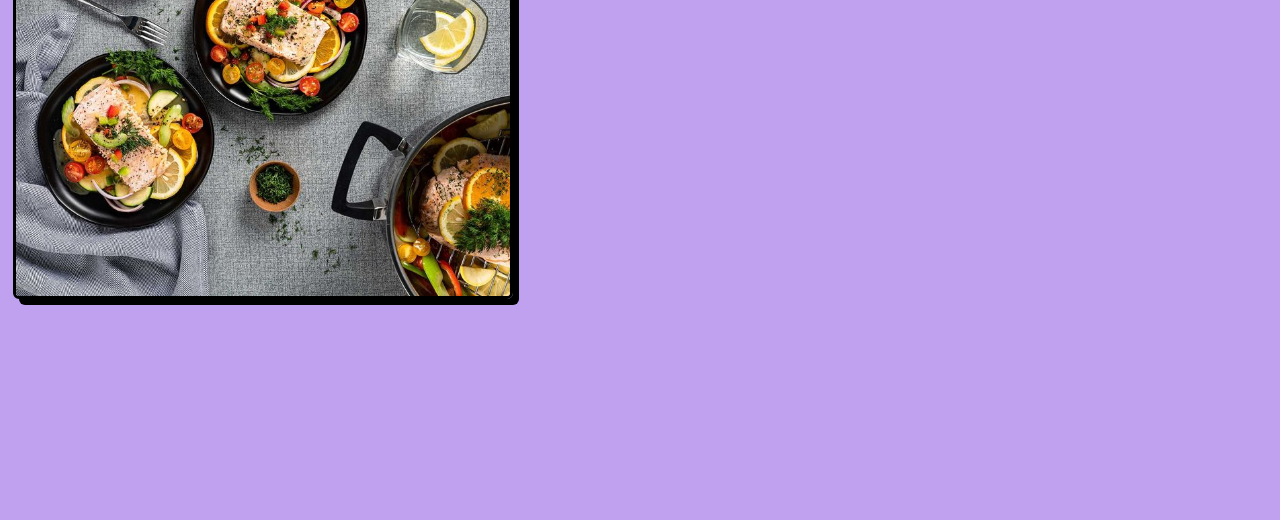
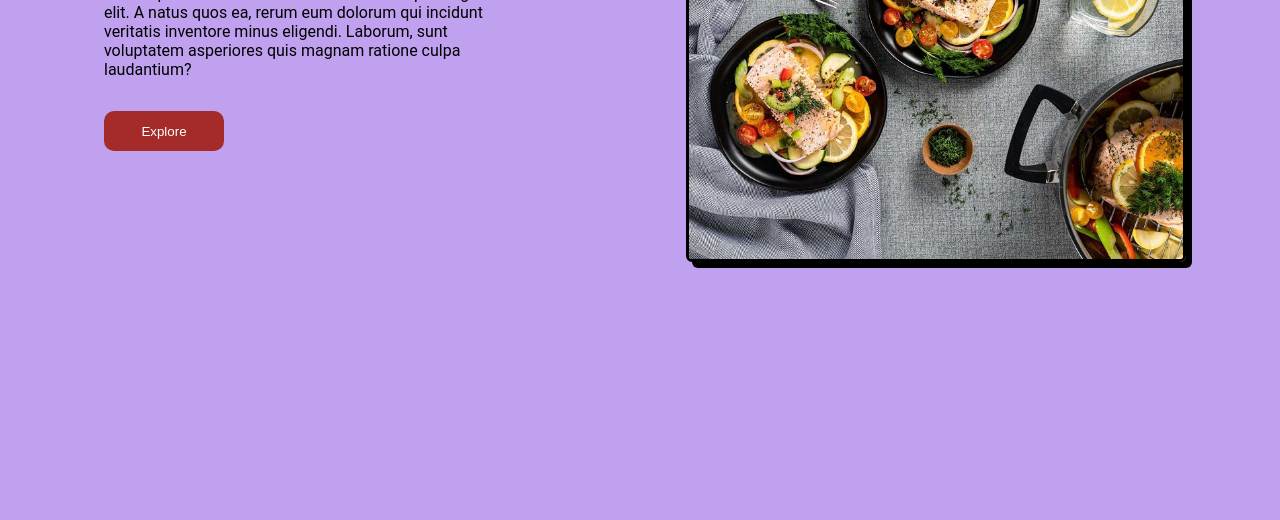
Before and after one commit to muktarkabir/restaurant-page, a website built with webpack: page src/template.html in a window 1280 px wide. Shown: the part 280-800 px from the top of the page. Built offline with nearby package versions, Linux system fonts and the light colour scheme.

Commit message:
Design Homepage

```diff
--- a/src/style.css
+++ b/src/style.css
@@ -19,12 +19,15 @@
   --bgc-purple: rgb(192, 161, 239);
   --header-height: 16dvh;
   --content-height: calc(100dvh - var(var(--header-height)));
+  --font-stack: "Roboto", system-ui, "Segoe UI", Roboto, Helvetica, Arial,
+    sans-serif, "Apple Color Emoji", "Segoe UI Emoji", "Segoe UI Symbol";
 }
 
 body {
   background-color: var(--bgc-purple);
   display: flex;
   flex-direction: column;
+  font-family: var(--font-stack);
 }
 
 /* Hide scrollbar for Chrome, Safari and Opera */
@@ -34,8 +37,8 @@ html::-webkit-scrollbar {
 
 /* Hide scrollbar for IE, Edge and Firefox */
 html {
-  -ms-overflow-style: none;  /* IE and Edge */
-  scrollbar-width: none;  /* Firefox */
+  -ms-overflow-style: none; /* IE and Edge */
+  scrollbar-width: none; /* Firefox */
 }
 
 header {
@@ -64,19 +67,38 @@ button {
   cursor: pointer;
 }
 
-#content{
+#content {
   max-height: var(--content-height);
-  padding: .8rem;
+  padding: 0.8rem;
+  display: flex;
 }
 
-.picture{
-  width: min(500px,100%);
-  aspect-ratio: 1;
+.picture {
+  width: clamp(250px, 50%, 500px);
 
-  img{
+  img {
     max-width: 100%;
     border-radius: 6px;
     box-shadow: 6px 6px 0px black;
     border: 3px solid black;
   }
 }
+
+.home-page-content {
+  display: flex;
+  align-items: center;
+  justify-content: space-around;
+  width: 100%;
+  flex-wrap:wrap;
+  gap: .9rem;
+}
+
+.hero-text{
+  max-width: 46ch;
+  align-self: flex-start;
+  padding: .6rem;
+
+  button{
+    margin-top: 2rem;
+  }
+}
--- a/src/template.html
+++ b/src/template.html
@@ -21,7 +21,19 @@
     </header>
     <div id="content">
       <div class="home-page-content">
-        <h1>Your ultimate food destination</h1>
+        <div class="hero-text">
+          <h1>
+            <span>Eat.com </span>Your ultimate destination for delicious food
+          </h1>
+          <p>
+            Lorem ipsum dolor sit amet consectetur adipisicing elit. A natus
+            quos ea, rerum eum dolorum qui incidunt veritatis inventore minus
+            eligendi. Laborum, sunt voluptatem asperiores quis magnam ratione
+            culpa laudantium?
+          </p>
+
+          <button type="button">Explore</button>
+        </div>
         <div class="picture">
           <img src="assets/images/Sunny Frantz.jpg" alt="icture of food" />
         </div>
```
